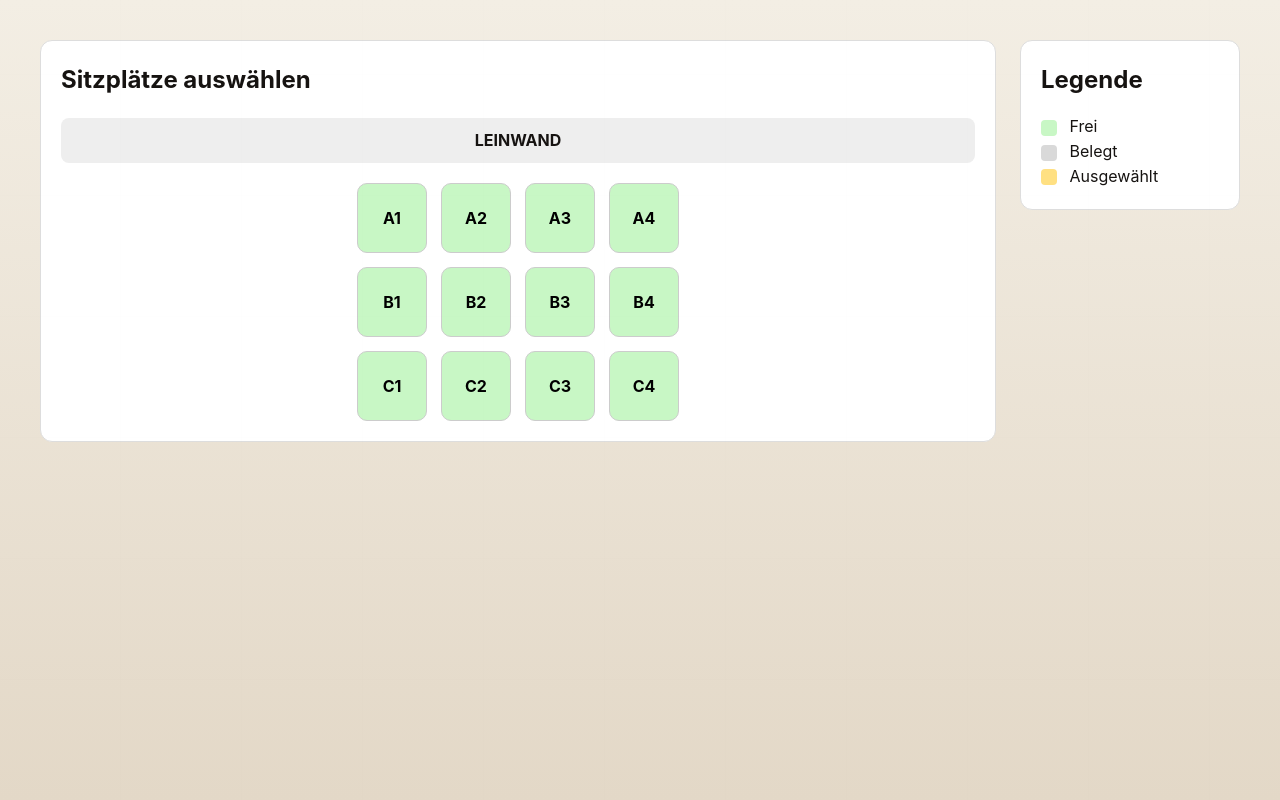
After one commit to htl-leo-medtwt-projects/2526-3bhitm-sommerprojekt-whitexwolve, a PHP site: page /seat.php in a window 1280 px wide. The commit adds this page. Run offline with PHP 8.4, Linux system fonts and the light colour scheme.

Commit message:
feat: beginn mit der implementierung der sitze

```diff
--- /dev/null
+++ b/project/docker_php 2/htdocs/assets/css/seat.css
@@ -0,0 +1,69 @@
+.seat-page {
+    padding: 40px;
+}
+
+.seat-layout {
+    display: grid;
+    grid-template-columns: 1fr 220px;
+    gap: 24px;
+    align-items: start;
+}
+
+.seat-box,
+.legend-box {
+    background: white;
+    border: 1px solid #ddd;
+    border-radius: 12px;
+    padding: 20px;
+}
+
+.screen {
+    text-align: center;
+    background: #eee;
+    padding: 10px;
+    border-radius: 8px;
+    margin: 20px 0;
+    font-weight: bold;
+}
+
+.seat-grid {
+    display: grid;
+    grid-template-columns: repeat(4, 70px);
+    gap: 14px;
+    justify-content: center;
+}
+
+.seat {
+    width: 70px;
+    height: 70px;
+    border: 1px solid #ccc;
+    border-radius: 10px;
+    background: #c8f7c5;
+    cursor: pointer;
+    font-weight: bold;
+}
+
+.legend-box h2 {
+    margin-bottom: 16px;
+}
+
+.legend-color {
+    display: inline-block;
+    width: 16px;
+    height: 16px;
+    border-radius: 4px;
+    margin-right: 8px;
+    vertical-align: middle;
+}
+
+.legend-free {
+    background: #c8f7c5;
+}
+
+.legend-taken {
+    background: #d9d9d9;
+}
+
+.legend-selected {
+    background: #ffe082;
+}
--- a/project/docker_php 2/htdocs/data/events.php
+++ b/project/docker_php 2/htdocs/data/events.php
@@ -74,8 +74,6 @@ function getEventById($eventId) {
     global $events;
 
     foreach ($events as $event) {
-        // hilfe von ki: sicherer Vergleich wäre auch mit (int) möglich,
-        // hier reicht == aber für deine aktuelle Struktur
         if ($event['id'] == $eventId) {
             return $event;
         }
@@ -95,6 +93,5 @@ function getShowById($showId) {
             }
         }
     }
-
     return null;
 }
--- /dev/null
+++ b/project/docker_php 2/htdocs/seat.php
@@ -0,0 +1,36 @@
+<?php
+$seats = ['A1', 'A2', 'A3', 'A4', 'B1', 'B2', 'B3', 'B4', 'C1', 'C2', 'C3', 'C4'];
+?>
+<!DOCTYPE html>
+<html lang="de">
+<head>
+    <meta charset="UTF-8">
+    <meta name="viewport" content="width=device-width, initial-scale=1.0">
+    <title>Sitzplätze</title>
+    <link rel="stylesheet" href="assets/css/style.css">
+    <link rel="stylesheet" href="assets/css/seat.css">
+</head>
+<body>
+    <main class="seat-page">
+        <div class="seat-layout">
+            <section class="seat-box">
+                <h1>Sitzplätze auswählen</h1>
+                <div class="screen">LEINWAND</div>
+
+                <div class="seat-grid">
+                    <?php foreach ($seats as $seat): ?>
+                        <button class="seat"><?= $seat ?></button>
+                    <?php endforeach; ?>
+                </div>
+            </section>
+
+            <aside class="legend-box">
+                <h2>Legende</h2>
+                <p><span class="legend-color legend-free"></span> Frei</p>
+                <p><span class="legend-color legend-taken"></span> Belegt</p>
+                <p><span class="legend-color legend-selected"></span> Ausgewählt</p>
+            </aside>
+        </div>
+    </main>
+</body>
+</html>
```
